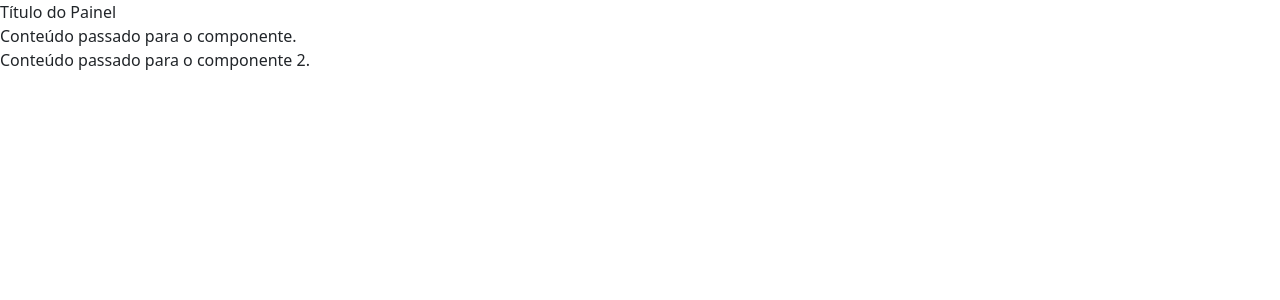
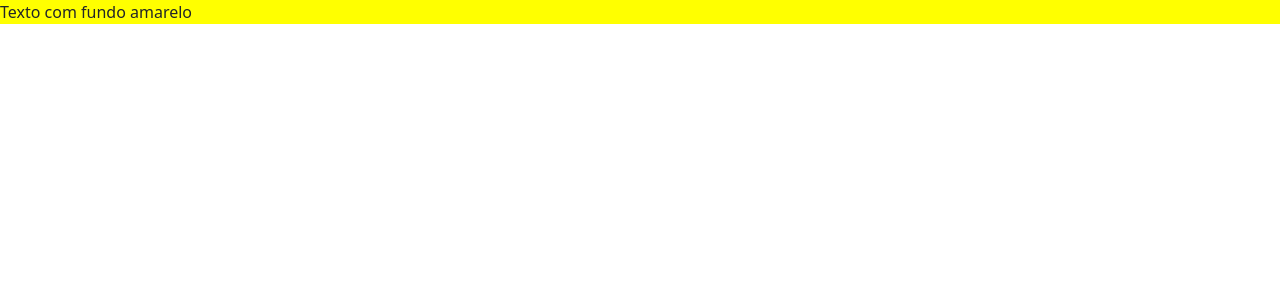
Before and after one commit to Gabriielfeliciano/Curso-Angular-Loiane, an Angular app in the folder diretivas/: page / in a window 1280 px wide. Shown: the top 300 px of the page. Built offline with nearby package versions, Linux system fonts and the light colour scheme.

Commit message:
ElementeRef and Renderer2

```diff
--- a/diretivas/src/app/app.component.html
+++ b/diretivas/src/app/app.component.html
@@ -4,12 +4,7 @@
 <!-- <app-diretiva-ngclass></app-diretiva-ngclass> -->
 <!-- <app-diretiva-ngstyle></app-diretiva-ngstyle> -->
 <!-- <app-operador-elvis></app-operador-elvis> -->
-<app-exemplo-ng-content>
-    Conteúdo passado para o componente.
-    <app-operador-elvis></app-operador-elvis>
-</app-exemplo-ng-content>
-
-<app-exemplo-ng-content>
+<!-- <app-exemplo-ng-content>
     <div class="titulo">Título do Painel</div>
     <div class="corpo">
         Conteúdo passado para o componente.
@@ -17,4 +12,5 @@
     <div class="corpo">
         Conteúdo passado para o componente 2.
     </div>
-</app-exemplo-ng-content>
+</app-exemplo-ng-content> -->
+<app-diretivas-customizadas></app-diretivas-customizadas>
--- a/diretivas/src/app/app.module.ts
+++ b/diretivas/src/app/app.module.ts
@@ -11,6 +11,8 @@ import { DiretivaNgstyleComponent } from './diretiva-ngstyle/diretiva-ngstyle.co
 import { FormsModule } from '@angular/forms';
 import { OperadorElvisComponent } from './operador-elvis/operador-elvis.component';
 import { ExemploNgContentComponent } from './exemplo-ng-content/exemplo-ng-content.component';
+import { FundoAmareloDirective } from './shared/fundo-amarelo.directive';
+import { DiretivasCustomizadasComponent } from './diretivas-customizadas/diretivas-customizadas.component';
 
 @NgModule({
   declarations: [
@@ -21,7 +23,9 @@ import { ExemploNgContentComponent } from './exemplo-ng-content/exemplo-ng-conte
     DiretivaNgclassComponent,
     DiretivaNgstyleComponent,
     OperadorElvisComponent,
-    ExemploNgContentComponent
+    ExemploNgContentComponent,
+    FundoAmareloDirective,
+    DiretivasCustomizadasComponent
   ],
   imports: [
     BrowserModule,
--- /dev/null
+++ b/diretivas/src/app/diretivas-customizadas/diretivas-customizadas.component.html
@@ -0,0 +1,3 @@
+<p fundoAmarelo>
+    Texto com fundo amarelo
+</p>
--- /dev/null
+++ b/diretivas/src/app/diretivas-customizadas/diretivas-customizadas.component.ts
@@ -0,0 +1,15 @@
+import { Component, OnInit } from '@angular/core';
+
+@Component({
+  selector: 'app-diretivas-customizadas',
+  templateUrl: './diretivas-customizadas.component.html',
+  styleUrls: ['./diretivas-customizadas.component.css']
+})
+export class DiretivasCustomizadasComponent implements OnInit {
+
+  constructor() { }
+
+  ngOnInit(): void {
+  }
+
+}
--- a/diretivas/src/app/exemplo-ng-content/exemplo-ng-content.component.html
+++ b/diretivas/src/app/exemplo-ng-content/exemplo-ng-content.component.html
@@ -1,4 +1,3 @@
-
 <div class="panel panel-default">
     <div class="panel-heading">
       <ng-content select=".titulo"></ng-content>
--- /dev/null
+++ b/diretivas/src/app/shared/fundo-amarelo.directive.ts
@@ -0,0 +1,18 @@
+import { Directive, ElementRef, Renderer2 } from '@angular/core';
+
+@Directive({
+  selector: '[fundoAmarelo]'
+})
+export class FundoAmareloDirective {
+
+  constructor(private elementRef: ElementRef, private renderer: Renderer2) {
+    //Não seguro porque altera o DOM
+    // this.elementRef.nativeElement.style.backgroundColor = "yellow";
+    // console.log(this.elementRef.nativeElement.style.backgroundColor);
+
+    //Forma mais segura e aconselhavel
+    this.renderer.setStyle(this.elementRef.nativeElement, 'background-color','yellow')
+
+   }
+
+}
```
Also changed, not shown: diretivas/src/app/diretivas-customizadas/diretivas-customizadas.component.css (added), 1 other file (tests, documents, lock files or other folders).
